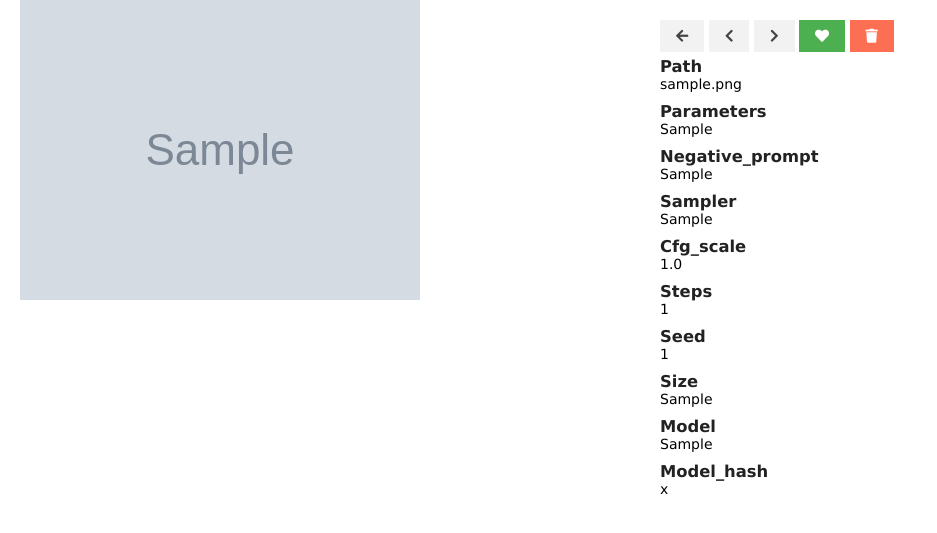
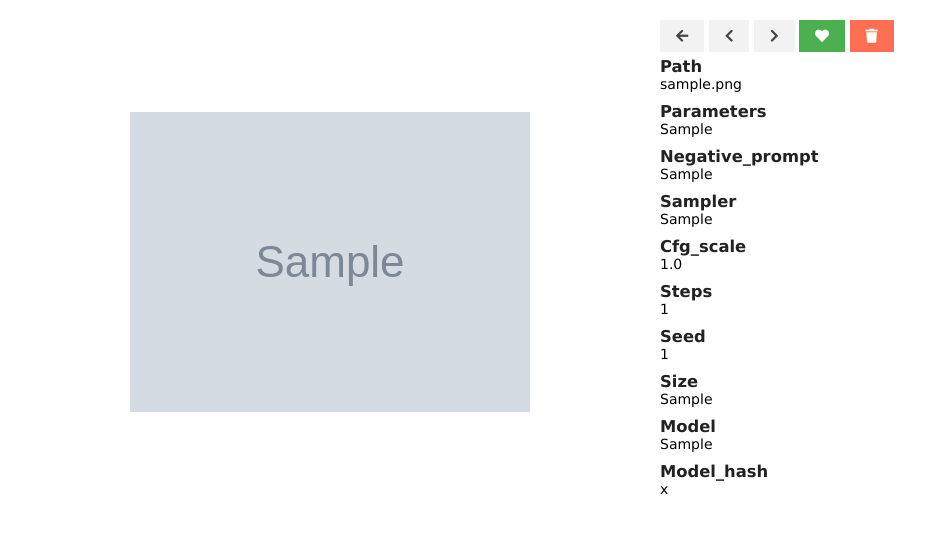
Before and after one commit to mathieuc22/sd-images-app, a Flask app: page /image/1 in a window 1280 px wide. Shown: the part 76-609 px from the top of the page, without its empty margins (0-937 px from the left). Run offline with Flask 3, Linux system fonts and the light colour scheme; tables that the repository leaves empty hold one stand-in row (values such as "Sample post"); grey boxes marked "Sample" are stand-in pictures.

Commit message:
Update iamge section style

```diff
--- a/app/static/styles.css
+++ b/app/static/styles.css
@@ -154,6 +154,10 @@ input[type="submit"] {
 
 .image-section {
   width: 50%;
+  padding: 20px;
+  display: flex;
+  justify-content: center;
+  align-items: center;
 }
 
 .full-image {
```
